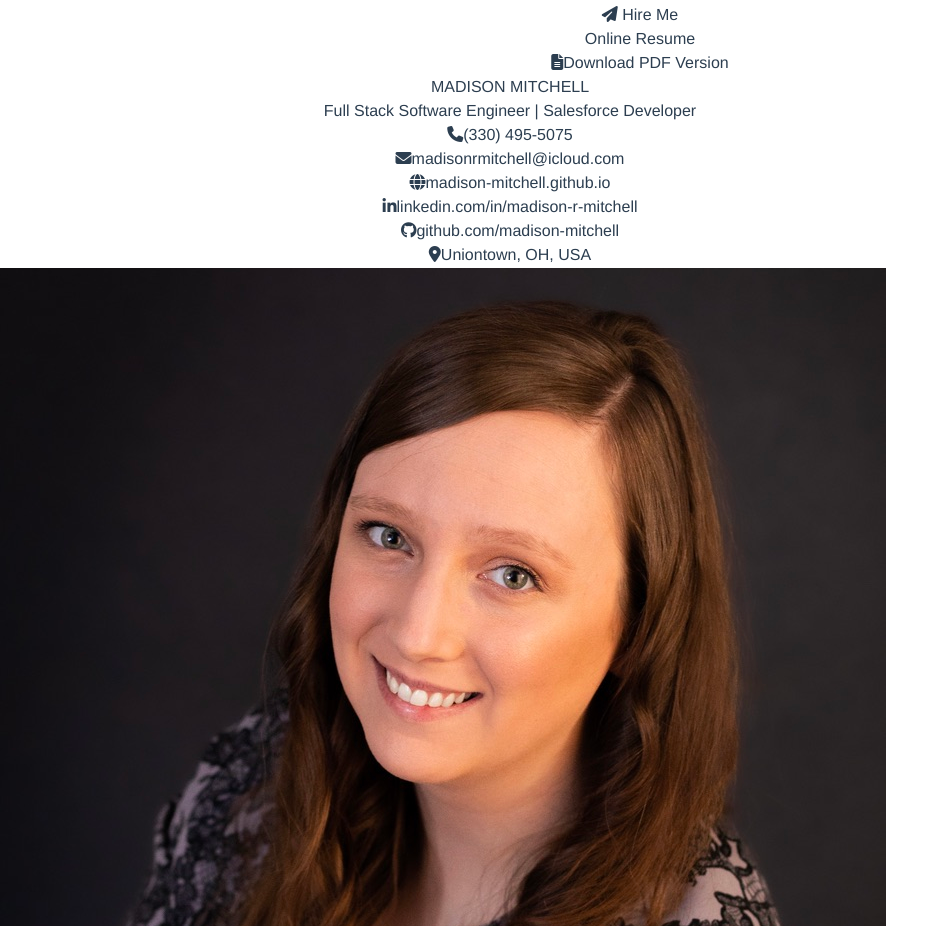
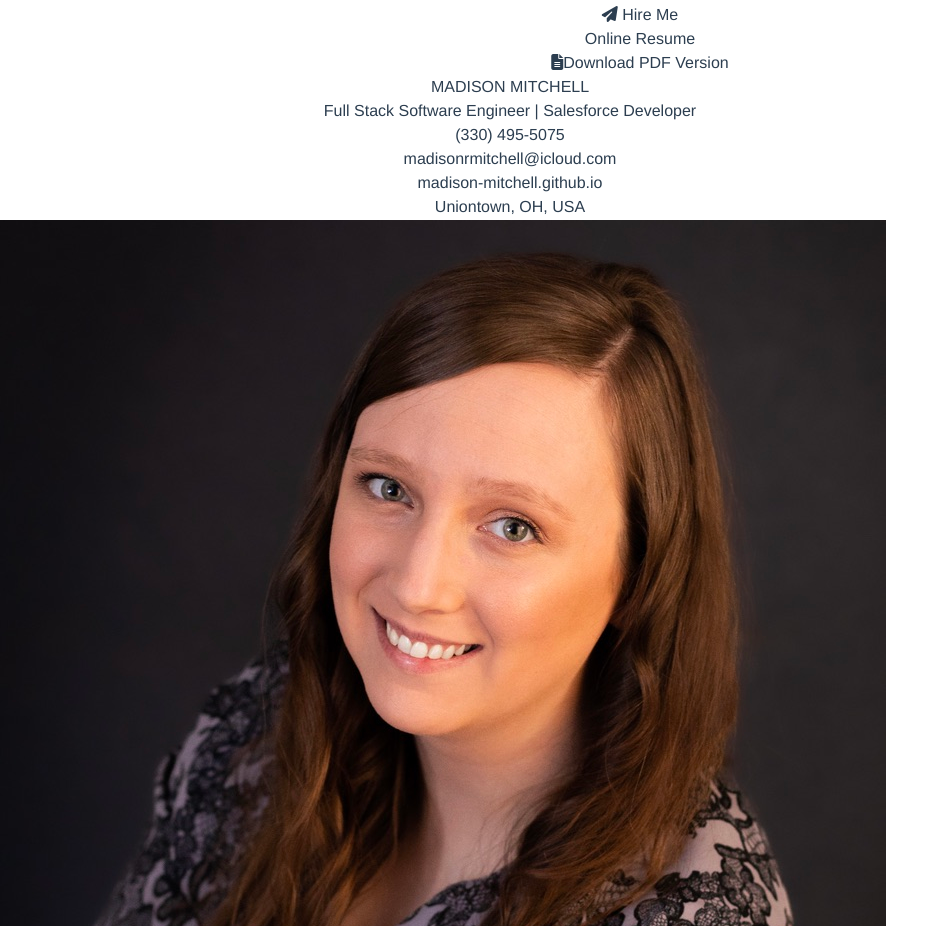
Before and after one commit to madison-mitchell/portfolio-2023, a Vue app: page /resume in a window 1280 px wide. Shown: the part 1123-2049 px from the top of the page, without its empty margins (0-949 px from the left). Built offline with nearby package versions, Linux system fonts and the light colour scheme.

Commit message:
Revert "Updated Resume & Skills cosmetics"
This reverts commit 53e5159545d7f93939a55c519372752873eeea5d.

Revert

```diff
--- a/src/components/Contact.vue
+++ b/src/components/Contact.vue
@@ -1,6 +1,6 @@
 <template>
     <div id="contact-container" class="container mb-20 sm:max-w-full md:max-w-full lg:max-w-full xl:max-w-full">
-        <div class="contact m-auto isolate sm:p-10 lg:p-16">
+        <div class="contact m-auto isolate  p-16 sm:p-10 lg:p-16">
             <div class="max-w-2xl">
                 <div class="flex">
                     <div class="inline-block w-1.5 h-10 bg-sky-500 mr-4"></div>
@@ -9,7 +9,7 @@
                 <p class="text-left mt-2 text-lg leading-8 text-gray-600">Level up your software game. Reach out and let's
                     make it happen!</p>
             </div>
-            <form @submit="submitForm" class="bg-white drop-shadow-md rounded-xl mx-auto mt-16 max-w-xl sm:mt-20 p-10">
+            <form @submit="submitForm" class="mx-auto mt-16 max-w-xl sm:mt-20">
                 <div class="grid grid-cols-1 gap-x-8 gap-y-6 sm:grid-cols-2">
                     <div>
                         <label for="first-name" class="block text-lg font-semibold leading-6 text-gray-900">First Name</label>
--- a/src/components/ResumeFooter.vue
+++ b/src/components/ResumeFooter.vue
@@ -2,8 +2,8 @@
   <div>
         <footer class="flex justify-evenly text-sm">
             <a class="hover:text-sky-600" href="http://github.com/madison-mitchell" target="_blank"><h5><i class="fa-brands fa-github fa-lg text-sky-500 w-6"></i>github.com/madison-mitchell</h5></a>
-              <a class="hover:text-sky-600" href="http://www.linkedin.com/in/madison-r-mitchell" target="_blank"><h5><i class="fa-brands fa-linkedin-in fa-lg text-sky-500 w-6"></i>linkedin.com/in/madison-r-mitchell</h5></a>
-              <a class="hover:text-sky-600" href="http://madison-mitchell.github.io" target="_blank"><h5><i class="fa-solid fa-globe fa-lg text-sky-500 w-6"></i>madison-mitchell.github.io</h5></a>
+            <a class="hover:text-sky-600" href="http://www.linkedin.com/in/madison-r-mitchell" target="_blank"><h5><i class="fa-brands fa-linkedin-in fa-lg text-sky-500 w-6"></i>linkedin.com/in/madison-r-mitchell</h5></a>
+            <a class="hover:text-sky-600" href="http://madison-mitchell.github.io" target="_blank"><h5><i class="fa-solid fa-globe fa-lg text-sky-500 w-6"></i>madison-mitchell.github.io</h5></a>
         </footer>
   </div>
 </template>
--- a/src/components/ResumeHeader.vue
+++ b/src/components/ResumeHeader.vue
@@ -8,12 +8,10 @@
             <div class="left-box flex">
                 <div class="vertical-bar inline-block max-h-max bg-neutral-300 mr-4"></div>
                 <div class="contact-info flex flex-col justify-center">
-                    <a class="hover:text-sky-600" href="tel:3304955075"><h5 class="text-md text-left"><i class="fa-solid fa-phone text-neutral-400 w-6"></i>(330) 495-5075</h5></a>
-                    <a class="hover:text-sky-600" href="mailto:madisonrmitchell@icloud.com"><h5 class="text-md text-left"><i class="fa-solid fa-envelope text-neutral-400 w-6"></i>madisonrmitchell@icloud.com</h5></a>
-                    <a class="hover:text-sky-600" href="http://madison-mitchell.github.io" target="_blank"><h5 class="text-md text-left"><i class="fa-solid fa-globe text-neutral-400 w-6"></i>madison-mitchell.github.io</h5></a>
-                    <a class="hover:text-sky-600" href="http://www.linkedin.com/in/madison-r-mitchell" target="_blank"><h5 class="text-md text-left"><i class="fa-brands fa-linkedin-in text-neutral-400 w-6"></i>linkedin.com/in/madison-r-mitchell</h5></a>
-                    <a class="hover:text-sky-600" href="http://github.com/madison-mitchell" target="_blank"><h5 class="text-md text-left"><i class="fa-brands fa-github text-neutral-400 w-6"></i>github.com/madison-mitchell</h5></a>
-                    <h5 class="text-md text-left"><i class="fa-solid fa-location-dot text-neutral-400 w-6"></i>Uniontown, OH, USA</h5>
+                    <a class="hover:text-sky-600" href="tel:3304955075"><h5 class="text-md text-left">(330) 495-5075</h5></a>
+                    <a class="hover:text-sky-600" href="mailto:madisonrmitchell@icloud.com"><h5 class="text-md text-left">madisonrmitchell@icloud.com</h5></a>
+                    <a class="hover:text-sky-600" href="http://madison-mitchell.github.io" target="_blank"><h5 class="text-md text-left">madison-mitchell.github.io</h5></a>
+                    <h5 class="text-md text-left">Uniontown, OH, USA</h5>
                 </div>
             </div>
         </header>
--- a/src/components/ResumeProjects.vue
+++ b/src/components/ResumeProjects.vue
@@ -1,6 +1,6 @@
 <template>
     <div>
-        <header class="flex mt-20 mb-8">
+        <header class="flex my-8">
             <div class="inline-block w-1.5 h-7 bg-sky-500 mr-4"></div>
             <h1 class="flex flex-col text-sky-500 text-2xl font-bold tracking-wider">PROJECTS</h1>
         </header>
--- a/src/components/Skills.vue
+++ b/src/components/Skills.vue
@@ -8,7 +8,7 @@
             </header>
             <p class="col-span-4">Below is a quick overview of my main technical skill sets and technologies I use. Want to find out more about my experience? Check out my online resume and project portfolio.</p>
             <div class="skill-grid grid grid-cols-4 col-span-4 gap-8">
-                <div class="skills-java bg-white drop-shadow-md rounded-xl p-4">
+                <div class="skills-java">
                     <i class="fa-brands fa-java fa-2xl mb-4"></i>
                     <h1 class="font-bold text-lg">Java</h1>
                     <ul class="ml-4 text-left">
@@ -23,7 +23,7 @@
                         <li>IntelliJ</li>
                     </ul>
                 </div>
-                <div class="skills-dotnet bg-white drop-shadow-md rounded-xl p-4">
+                <div class="skills-dotnet">
                     <img class="h-6" src="../assets/dotnet-rectangle.png" alt="">
                     <h1 class="font-bold text-lg mb-2">.NET</h1>
                     <ul class="ml-4 text-left">
@@ -33,14 +33,14 @@
                         <li>Visual Studio</li>
                     </ul>
                 </div>
-                <div class="skills-sql bg-white drop-shadow-md rounded-xl p-4">
+                <div class="skills-sql">
                     <img class="h-6 mb-2" src="../assets/sql.png" alt="">
                     <h1 class="font-bold text-lg">SQL</h1>
                      <ul class="ml-4 text-left">
                         <li>SQL Server Management Studio (SSMS)</li>
                     </ul>
                 </div>
-                <div class="skills-salesforce bg-white drop-shadow-md rounded-xl p-4">
+                <div class="skills-salesforce">
                     <i class="fa-brands fa-salesforce fa-2xl text-sky-500 mb-4"></i>
                     <h1 class="font-bold text-lg">Salesforce</h1>
                     <ul class="ml-4 text-left">
@@ -50,7 +50,7 @@
                     </ul>
                 </div>
 
-                <div class="skills-js bg-white drop-shadow-md rounded-xl p-4">
+                <div class="skills-js">
                     <i class="fa-brands fa-square-js text-yellow-400 fa-2xl mb-4"></i>
                     <h1 class="font-bold text-lg">Vanilla JavaScript</h1>
                     <ul class="ml-4 text-left">
@@ -60,7 +60,7 @@
                         <li>Visual Studio Code</li>
                     </ul>
                 </div>
-                <div class="skills-vuejs bg-white drop-shadow-md rounded-xl p-4">
+                <div class="skills-vuejs">
                     <i class="fa-brands fa-vuejs text-emerald-500 fa-2xl mb-4"></i>
                     <h1 class="font-bold text-lg">Vue.js</h1>
                     <ul class="ml-4 text-left">
@@ -71,7 +71,7 @@
                         <li>Visual Studio Code</li>
                     </ul>
                 </div>
-                <div class="skills-tailwindcss bg-white drop-shadow-md rounded-xl p-4">
+                <div class="skills-tailwindcss">
                     <img class="h-6 mb-2" src="../assets/tailwindcss.png" alt="">
                     <h1 class="font-bold text-lg">Tailwind CSS</h1>
                     <ul class="ml-4 text-left">
@@ -80,7 +80,7 @@
                         <li>Visual Studio Code</li>
                     </ul>
                 </div>
-                <div class="skills-html-css bg-white drop-shadow-md rounded-xl p-4">
+                <div class="skills-html-css">
                     <i class="fa-brands fa-html5 fa-2xl mr-1 text-orange-500 mb-4"></i><i class="fa-brands fa-css3-alt fa-2xl ml-1 text-sky-500"></i>
                     <h1 class="font-bold text-lg">HTML & CSS</h1>
                     <ul class="ml-4 text-left">
```
